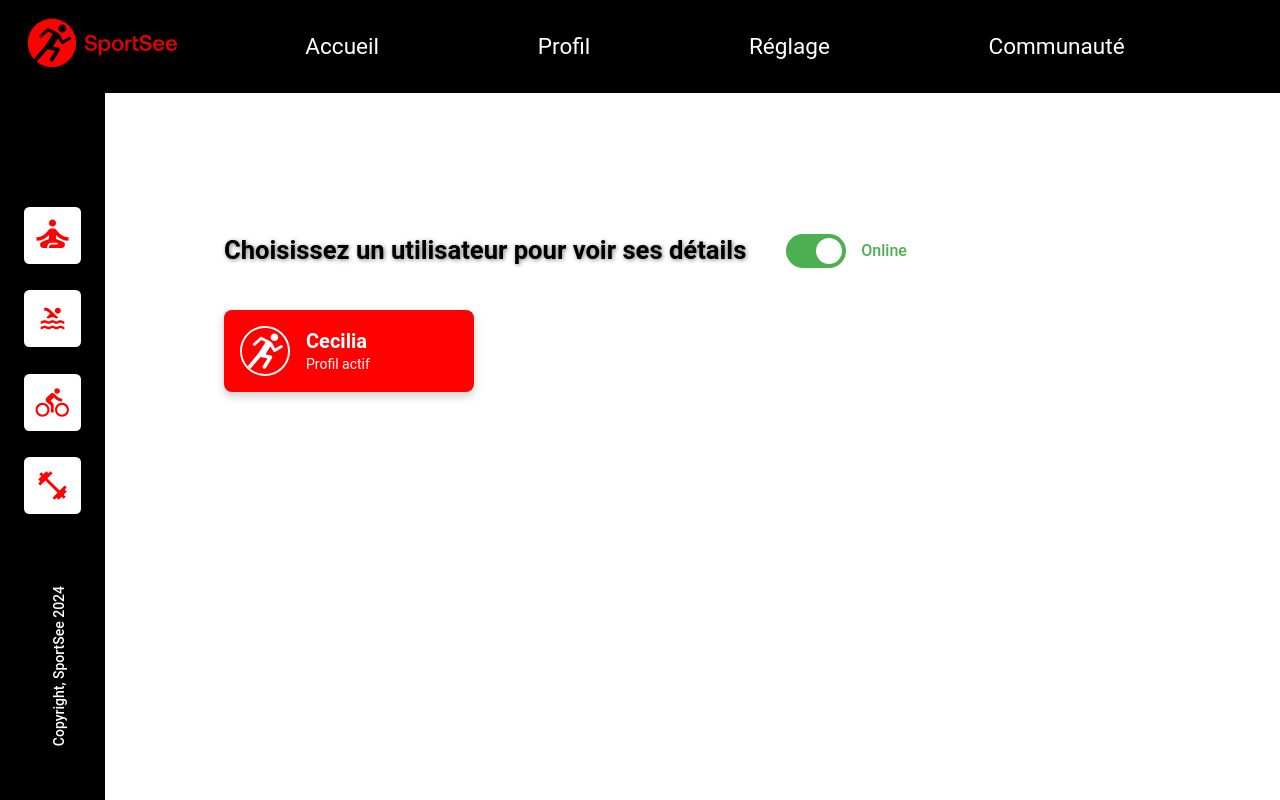
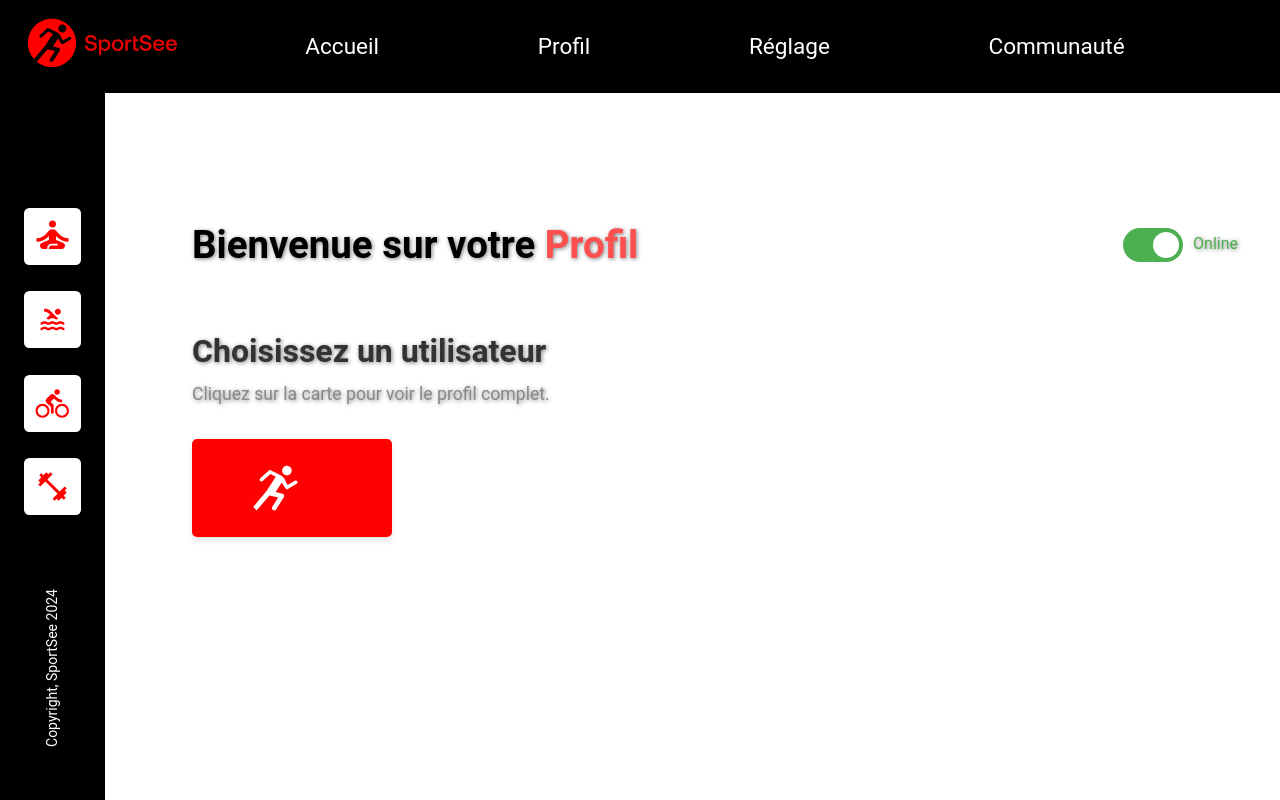
Before and after one commit to ssidikov/SportSee, a React (Create React App) app: page /#/ in a window 1280 px wide. Built offline with nearby package versions, Linux system fonts and the light colour scheme; no server answers.

Commit message:
Refactor Home and DailyActivityChart components for improved layout and styling; update ApiToggleSwitch styles and enable API usage

```diff
--- a/src/components/ApiToggleSwitch/ApiToggleSwitch.sass
+++ b/src/components/ApiToggleSwitch/ApiToggleSwitch.sass
@@ -2,8 +2,6 @@
   display: flex
   align-items: center
   justify-content: center
-  font-family: 'Roboto', sans-serif
-  color: #333
   padding: 10px
 
 .switch
@@ -11,6 +9,7 @@
   display: inline-block
   width: 60px
   height: 34px
+  margin-right: 10px
 
   input
     opacity: 0
@@ -47,15 +46,10 @@
   input:checked + .slider:before
     transform: translateX(26px)
 
-p
-  margin-left: 15px
-  font-size: 16px
-  font-weight: 500
-  color: #555
-  transition: color 0.3s
+.online
+  color: #4CAF50
+  text-shadow: 1px 1px 4px rgba(0, 0, 0, 0.5)
 
-  &.online
-    color: #4CAF50
-
-  &.offline
-    color: #FF5722
+.offline
+  color: #FF5722
+  text-shadow: 1px 1px 4px rgba(0, 0, 0, 0.5)
--- a/src/components/DailyActivityChart/DailyActivityChart.sass
+++ b/src/components/DailyActivityChart/DailyActivityChart.sass
@@ -1,7 +1,6 @@
 .daily-activity-chart
     width: 100%
     height: 320px
-    padding: 20px
     background-color: #FBFBFB
     border-radius: 5px
     box-shadow: 0px 2px 4px 0px rgba(0, 0, 0, 0.02)
@@ -11,6 +10,8 @@
         font-size: 15px
         font-weight: 700
         margin: 0 0 20px 20px
+        position: relative
+        top: 40px
 
     &__container
         height: calc(100% - 50px)
--- a/src/components/DailyActivityChart/index.jsx
+++ b/src/components/DailyActivityChart/index.jsx
@@ -34,8 +34,8 @@ function DailyActivityChart() {
     <span className='daily-activity-chart__error'>Erreur</span>
   ) : (
     <div className='daily-activity-chart'>
-      <p className='daily-activity-chart__title'>Activité quotidienne</p>
       <div className='daily-activity-chart__container'>
+        <p className='daily-activity-chart__title'>Activité quotidienne</p>
         <ResponsiveContainer width='100%' height='100%'>
           <BarChart data={sessions} margin={{ top: 30, right: 30, left: 20, bottom: 5 }}>
             <CartesianGrid strokeDasharray='3' vertical={false} />
--- a/src/pages/Home/Home.sass
+++ b/src/pages/Home/Home.sass
@@ -3,53 +3,95 @@
 .home
   display: flex
   flex-direction: column
-  padding: 5vw
-  border-radius: 10px
+  padding: 2rem
+  font-family: 'Roboto', sans-serif
 
-  &__toggle-container
+  &__intro
     display: flex
-    justify-content: center
-    align-items: center
+    flex-direction: row
+    justify-content: space-between
     margin-bottom: 2rem
-    gap: 30px
+    margin-bottom: 2rem
 
-  &__title
-    font-size: clamp(1.5rem, 2vw, 3rem)
+  &__intro-title
+    font-size: clamp(1.5rem, 3vw, 4rem)
     font-weight: 600
     text-shadow: 1px 1px 4px rgba(0, 0, 0, 0.5)
+    span
+      color: #ff4f4f
+
+  &__user-section
+    width: 100%
+
+  &__user-title
+    font-size: 2rem
+    font-weight: 600
+    color: #333
+    margin-bottom: 0.5rem
+    animation: slideIn 1s ease-out
+    text-shadow: 1px 1px 4px rgba(0, 0, 0, 0.5)
+
+  &__user-subtitle
+    font-size: 1.1rem
+    color: #888
+    margin-bottom: 2rem
+    animation: slideIn 1s ease-out
+    text-shadow: 1px 1px 4px rgba(0, 0, 0, 0.5)
+
+  &__user-cards
+    display: flex
+    gap: 1.5rem
+    flex-wrap: wrap
 
   &__user-card
+    background-color: $primary-color
+    border-radius: 5px
+    box-shadow: 0 4px 6px rgba(0, 0, 0, 0.1)
+    font-size: clamp(0.875rem, 0.5795rem + 0.6061vw, 1.125rem)
+    font-weight: 400
+    color: $white
+    text-decoration: none
+    width: 200px
     display: flex
+    justify-content: space-evenly
     align-items: center
-    justify-content: flex-start
-    width: 250px
-    padding: 1rem
-    background: $primary-color
-    border-radius: 8px
-    text-decoration: none
-    color: $white
-    box-shadow: 0 4px 10px rgba(0, 0, 0, 0.2)
-    transition: transform 0.3s, background-color 0.3s
+    padding: 20px
+    transition: transform 0.3s ease, box-shadow 0.3s ease
 
     &:hover
-      transform: scale(1.05)
-      background-color: $primary-color-hover
+      cursor: pointer
 
-  &__user-avatar
-    width: 50px
-    height: 50px
-    border-radius: 50%
-    margin-right: 1rem
-    border: 2px solid $white
+    &__user-avatar
+      width: 100px
+      height: 100px
+      border-radius: 50%
+      object-fit: cover
+      margin-bottom: 1rem
+      transition: opacity 0.3s ease
 
   &__user-info
-    display: flex
-    flex-direction: column
+    text-align: center
 
   &__user-name
-    font-size: 1.25rem
     font-weight: 600
+    margin-bottom: 0.5rem
+    transition: color 0.3s ease
+    font-size: clamp(0.875rem, 1.5rem, 2rem)
+    text-shadow: 1px 1px 4px rgba(0, 0, 0, 0.5)
 
-  &__user-status
-    font-size: 0.875rem
-    color: $background-color
+// Анимации
+@keyframes fadeIn
+  0%
+    opacity: 0
+
+  100%
+    opacity: 1
+
+@keyframes slideIn
+  0%
+    transform: translateY(20px)
+    opacity: 0
+
+  100%
+    transform: translateY(0)
+    opacity: 1
--- a/src/pages/Home/index.jsx
+++ b/src/pages/Home/index.jsx
@@ -1,4 +1,3 @@
-// pages/Home.jsx
 import './Home.sass'
 import { Link } from 'react-router-dom'
 import UserAvatar from '../../assets/avatar.svg'
@@ -11,20 +10,29 @@ import { getUserFirstName } from '../../utils/dataUtils'
 function Home() {
   const { data, error } = useFetch(getGeneralDatas)
   const name = getUserFirstName(data)
+
   return (
     <div className='home'>
-      <div className='home__toggle-container'>
-        <h2 className='home__title'>Choisissez un utilisateur pour voir ses détails</h2>
+      <div className='home__intro'>
+        <h1 className='home__intro-title'>
+          Bienvenue sur votre <span>Profil</span>
+        </h1>
         <ApiToggleSwitch setUseApi={setUseApi} />
       </div>
 
-      <Link to='/profile' className='home__user-card'>
-        <img src={UserAvatar} alt='User Avatar' className='home__user-avatar' />
-        <div className='home__user-info'>
-          <span className='home__user-name'>{name || error}</span>
-          <span className='home__user-status'>Profil actif</span>
+      <div className='home__user-section'>
+        <h2 className='home__user-title'>Choisissez un utilisateur</h2>
+        <p className='home__user-subtitle'>Cliquez sur la carte pour voir le profil complet.</p>
+
+        <div className='home__user-cards'>
+          <Link to='/profile' className='home__user-card'>
+            <img src={UserAvatar} alt='User Avatar' className='home__user-avatar' />
+            <div className='home__user-info'>
+              <p className='home__user-name'>{name || error}</p>
+            </div>
+          </Link>
         </div>
-      </Link>
+      </div>
     </div>
   )
 }
--- a/src/pages/Profile/Profile.sass
+++ b/src/pages/Profile/Profile.sass
@@ -4,8 +4,15 @@
     width: 100%
 
     &-title
-        ffont-size: clamp(1.5rem, -0.2727rem + 3.6364vw, 3rem)
-        margin-bottom: 0
+        font-size: clamp(1.5rem, -0.2727rem + 3.6364vw, 3rem)
+        margin-bottom: 41px
+        font-weight: 500
+        line-height: 24px
+
+    &-text
+        font-size: clamp(0.875rem, 0.5795rem + 0.6061vw, 1.125rem)
+        font-weight: 400
+        animation: fadeIn 1.5s ease-out
 
 .title--red
     color: #FF0101
--- a/src/pages/Profile/index.jsx
+++ b/src/pages/Profile/index.jsx
@@ -16,7 +16,7 @@ function Profile() {
         <h1 className='profile-title'>
           Bonjour <span className='title--red'>{name}</span>
         </h1>
-        <p>Félicitation ! Vous avez explosé vos objectifs hier 👏</p>
+        <p className='profile-text'>Félicitation ! Vous avez explosé vos objectifs hier 👏</p>
       </section>
       <GeneralInfosZone />
     </main>
--- a/src/services/config.jsx
+++ b/src/services/config.jsx
@@ -14,7 +14,7 @@ export function useApiConfig() {
   return useContext(ApiContext)
 }
 
-export let USE_API = false
+export let USE_API = true
 
 // Function for changing the value USE_API
 export function setUseApi(value) {
--- a/src/styles/index.sass
+++ b/src/styles/index.sass
@@ -19,8 +19,8 @@ body
   min-height: 100vh
   overflow: hidden
   &-container
-    display: flex
-    flex: 1
+    // display: flex
+    // flex: 1
     overflow: hidden
     padding-left: 12.5vw
     padding-top: 12.5vw
```
